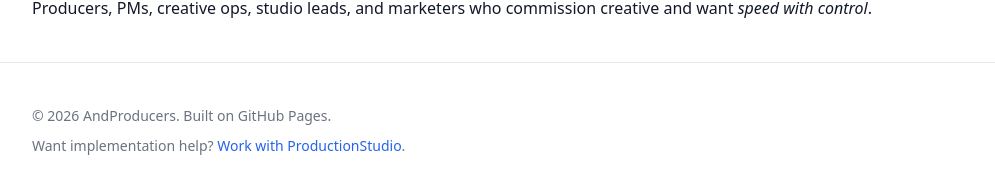
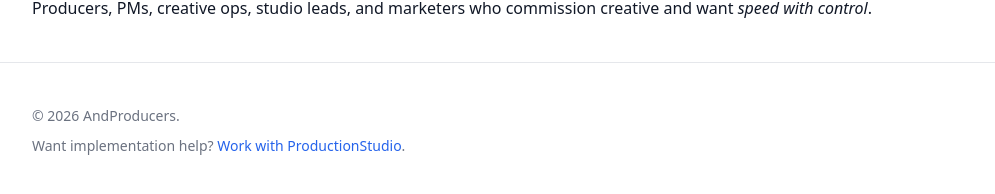
Before and after one commit to stevew-web/andproducers, a Jekyll site: the page built from index.md, in a window 1280 px wide and 1220 px high. Shown: the part 1020-1214 px from the top of the window, without its empty margins (142-1137 px from the left). Built offline with Jekyll 4.4.1, drawn with Linux system fonts in a browser that asks for light colours.

Commit message:
Update footer.html

```diff
--- a/_includes/footer.html
+++ b/_includes/footer.html
@@ -1,6 +1,6 @@
 <footer>
   <div class="container">
-    <div>© {{ 'now' | date: '%Y' }} AndProducers. Built on GitHub Pages.</div>
+    <div>© {{ 'now' | date: '%Y' }} AndProducers.</div>
     <div style="margin-top:8px;">Want implementation help? <a href="/work-with-us/">Work with ProductionStudio</a>.</div>
   </div>
 </footer>
```
